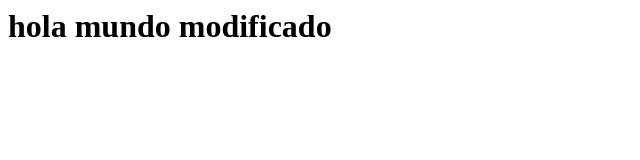
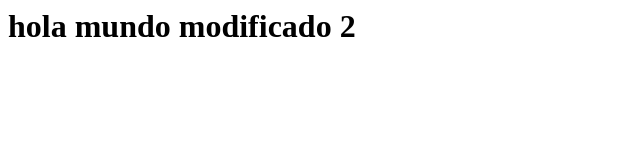
Before and after one commit to kiless/repositorioPrueba, a plain HTML site: page index.html in a window 1280 px wide. Shown: the full height of the page, 0-640 px from the left. Drawn offline with Linux system fonts and the light colour scheme.

Commit message:
nuevo commit

```diff
--- a/index.html
+++ b/index.html
@@ -7,7 +7,7 @@
 </head>
 
 <body>
-    <h1>hola mundo modificado</h1>
+    <h1>hola mundo modificado 2</h1>
 </body>
 
 </html>
```
